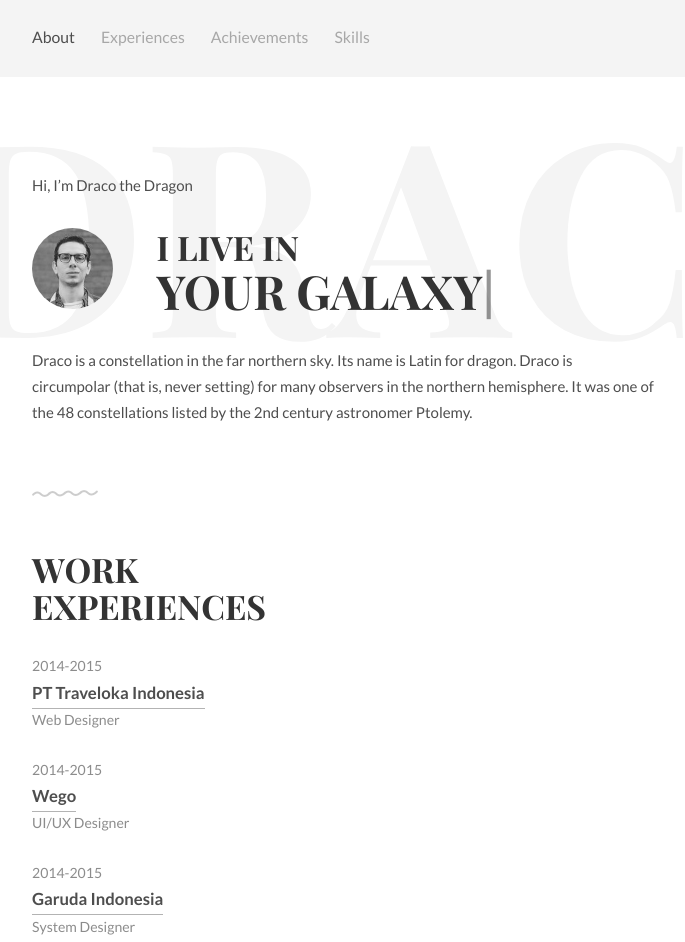
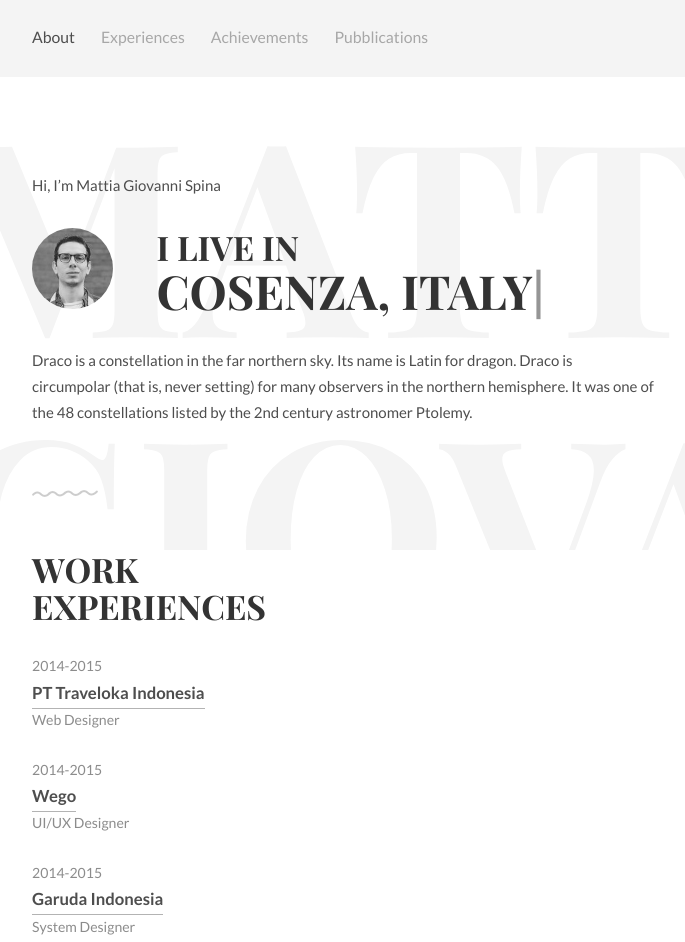
Before and after one commit to mattiagiovanni/mattiagiovannispina.github.io, a plain HTML site: page index.html in a window 1280 px wide. Shown: the top 942 px of the page, without its empty margins (297-982 px from the left). Drawn offline with Linux system fonts and the light colour scheme.

Commit message:
Update index.html

```diff
--- a/index.html
+++ b/index.html
@@ -16,7 +16,7 @@
 	<style>
 		.intro h1:before {
 			/* Edit this with your name or anything else */
-			content: 'DRACO';
+			content: 'Mattia Giovanni Spina, Ph.D.';
 		}
 	</style>
 </head>
@@ -33,7 +33,7 @@
 				        <li class="active"><a href="#about">About</a></li>
 				        <li><a href="#experiences">Experiences</a></li>
 				        <li><a href="#achievements">Achievements</a></li>
-				        <li><a href="#skills">Skills</a></li>
+				        <li><a href="#skills">Pubblications</a></li>
 				    </ul>
 				</nav>
 			</header>
@@ -43,7 +43,7 @@
 	<!-- Introduction -->
 	<div class="intro section" id="about">
 		<div class="container">
-			<p>Hi, I’m Draco the Dragon</p>
+			<p>Hi, I’m Mattia Giovanni Spina</p>
 			<div class="units-row units-split wrap">
 				<div class="unit-20">
 					<img src="img/ava.jpg" alt="Avatar">
@@ -155,7 +155,7 @@
     <script>
 		function newTyped(){}$(function(){$("#typed").typed({
 		// Change to edit type effect
-		strings: ["far northern sky", "your galaxy", "everywhere"],
+		strings: ["Cosenza, Italy"],
 
 		typeSpeed:90,backDelay:700,contentType:"html",loop:!0,resetCallback:function(){newTyped()}}),$(".reset").click(function(){$("#typed").typed("reset")})});
     </script>
```
